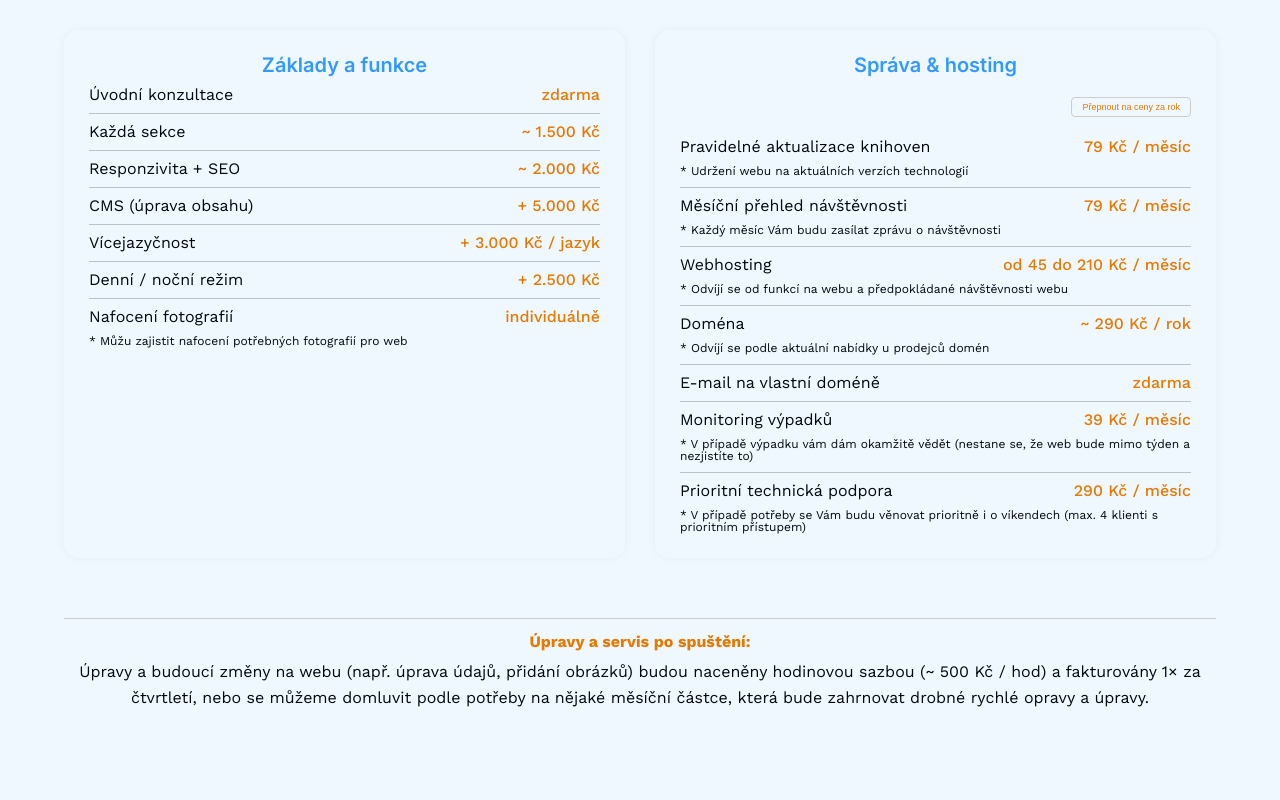
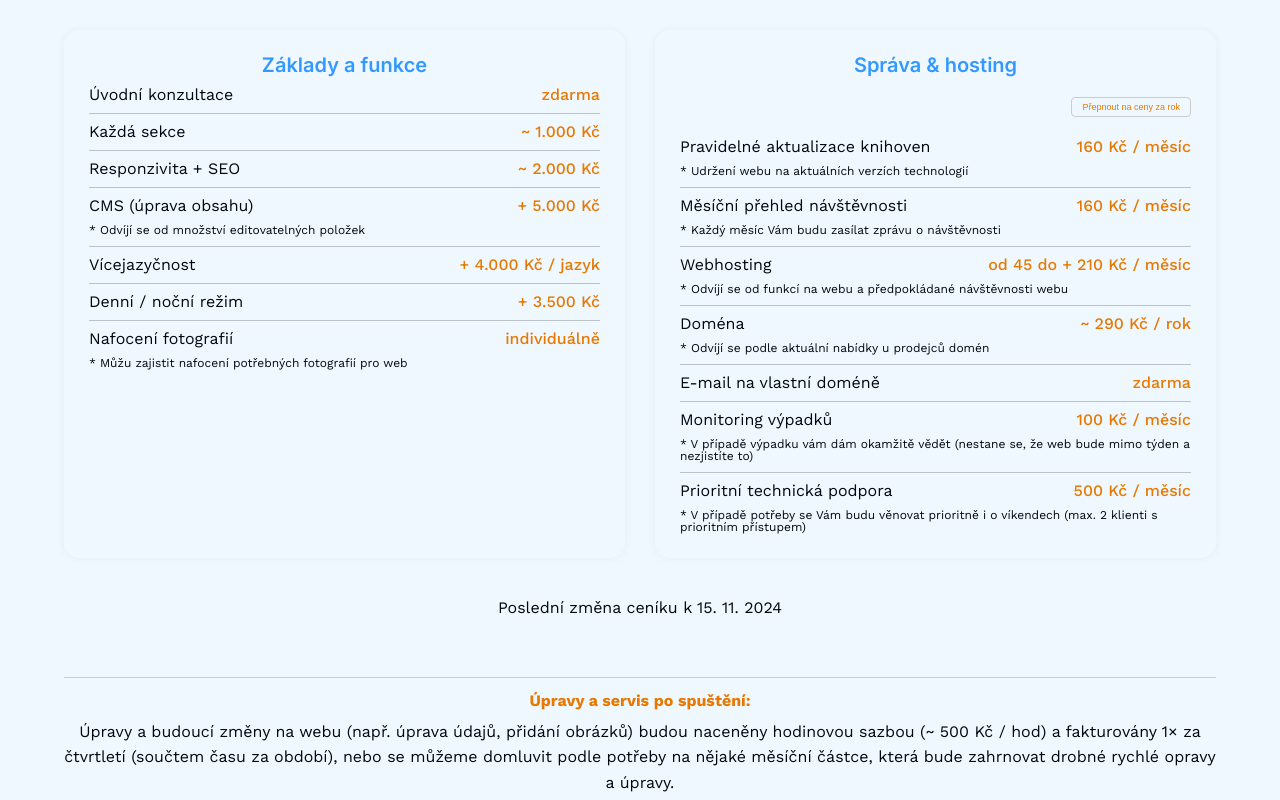
Before and after one commit to adambprograming/company, a Next.js app: page /en/cenik in a window 1280 px wide. Shown: the part 1000-1800 px from the top of the page. Built offline with nearby package versions, Linux system fonts and the light colour scheme.

Commit message:
price update

```diff
--- a/app/[locale]/cenik/page.jsx
+++ b/app/[locale]/cenik/page.jsx
@@ -80,7 +80,7 @@ const Page = () => {
                 Úvodní konzultace <strong>zdarma</strong>
               </li>
               <li>
-                Každá sekce <strong>~ 1.500 Kč</strong>
+                Každá sekce <strong>~ 1.000 Kč</strong>
               </li>
               <li>
                 Responzivita + SEO <strong>~ 2.000 Kč</strong>
@@ -88,11 +88,14 @@ const Page = () => {
               <li>
                 CMS (úprava obsahu) <strong>+ 5.000 Kč</strong>
               </li>
+              <span>
+                * Odvíjí se od množství editovatelných položek
+              </span>
               <li>
-                Vícejazyčnost <strong>+ 3.000 Kč / jazyk</strong>
+                Vícejazyčnost <strong>+ 4.000 Kč / jazyk</strong>
               </li>
               <li>
-                Denní / noční režim <strong>+ 2.500 Kč</strong>
+                Denní / noční režim <strong>+ 3.500 Kč</strong>
               </li>
               <li>
                 Nafocení fotografií <strong>individuálně</strong>
@@ -110,20 +113,20 @@ const Page = () => {
             <ul>
               <li>
                 Pravidelné aktualizace knihoven{" "}
-                <strong>{perYear ? "948 Kč / rok" : "79 Kč / měsíc"}</strong>
+                <strong>{perYear ? "1980 Kč / rok" : "160 Kč / měsíc"}</strong>
               </li>
               <span>* Udržení webu na aktuálních verzích technologií</span>
               <li>
                 Měsíční přehled návštěvnosti{" "}
-                <strong>{perYear ? "948 Kč / rok" : "79 Kč / měsíc"}</strong>
+                <strong>{perYear ? "1980 Kč / rok" : "160 Kč / měsíc"}</strong>
               </li>
               <span>* Každý měsíc Vám budu zasílat zprávu o návštěvnosti</span>
               <li>
                 Webhosting{" "}
                 <strong>
                   {perYear
-                    ? "od 540 do 2520 Kč / rok"
-                    : "od 45 do 210 Kč / měsíc"}
+                    ? "od 540 do + 2520 Kč / rok"
+                    : "od 45 do + 210 Kč / měsíc"}
                 </strong>
               </li>
               <span>
@@ -138,7 +141,7 @@ const Page = () => {
               </li>
               <li>
                 Monitoring výpadků{" "}
-                <strong>{perYear ? "468 Kč / rok" : "39 Kč / měsíc"}</strong>
+                <strong>{perYear ? "1200 Kč / rok" : "100 Kč / měsíc"}</strong>
               </li>
               <span>
                 * V případě výpadku vám dám okamžitě vědět (nestane se, že web
@@ -146,19 +149,20 @@ const Page = () => {
               </span>
               <li>
                 Prioritní technická podpora{" "}
-                <strong>{perYear ? "3480 Kč / rok" : "290 Kč / měsíc"}</strong>
+                <strong>{perYear ? "6000 Kč / rok" : "500 Kč / měsíc"}</strong>
               </li>
               <span>
                 * V případě potřeby se Vám budu věnovat prioritně i o víkendech
-                (max. 4 klienti s prioritním přístupem)
+                (max. 2 klienti s prioritním přístupem)
               </span>
             </ul>
           </div>
         </div>
+        <p className={`${styles.note}`}>Poslední změna ceníku k 15. 11. 2024</p>
         <p className={styles.postLaunch}>
           <strong>Úpravy a servis po spuštění:</strong> Úpravy a budoucí změny
           na webu (např. úprava údajů, přidání obrázků) budou naceněny hodinovou
-          sazbou (~ 500 Kč / hod) a fakturovány 1× za čtvrtletí, nebo se můžeme
+          sazbou (~ 500 Kč / hod) a fakturovány 1× za čtvrtletí (součtem času za období), nebo se můžeme
           domluvit podle potřeby na nějaké měsíční částce, která bude zahrnovat
           drobné rychlé opravy a úpravy.
         </p>
```
